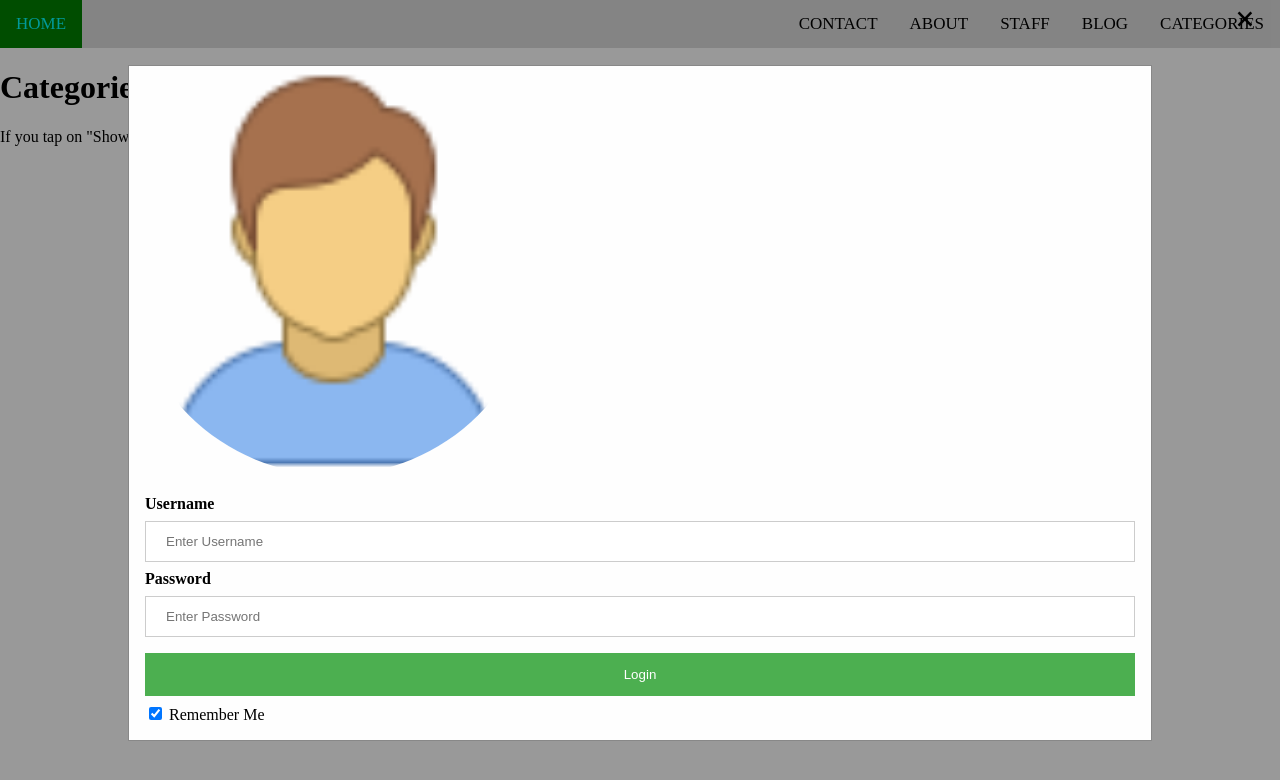
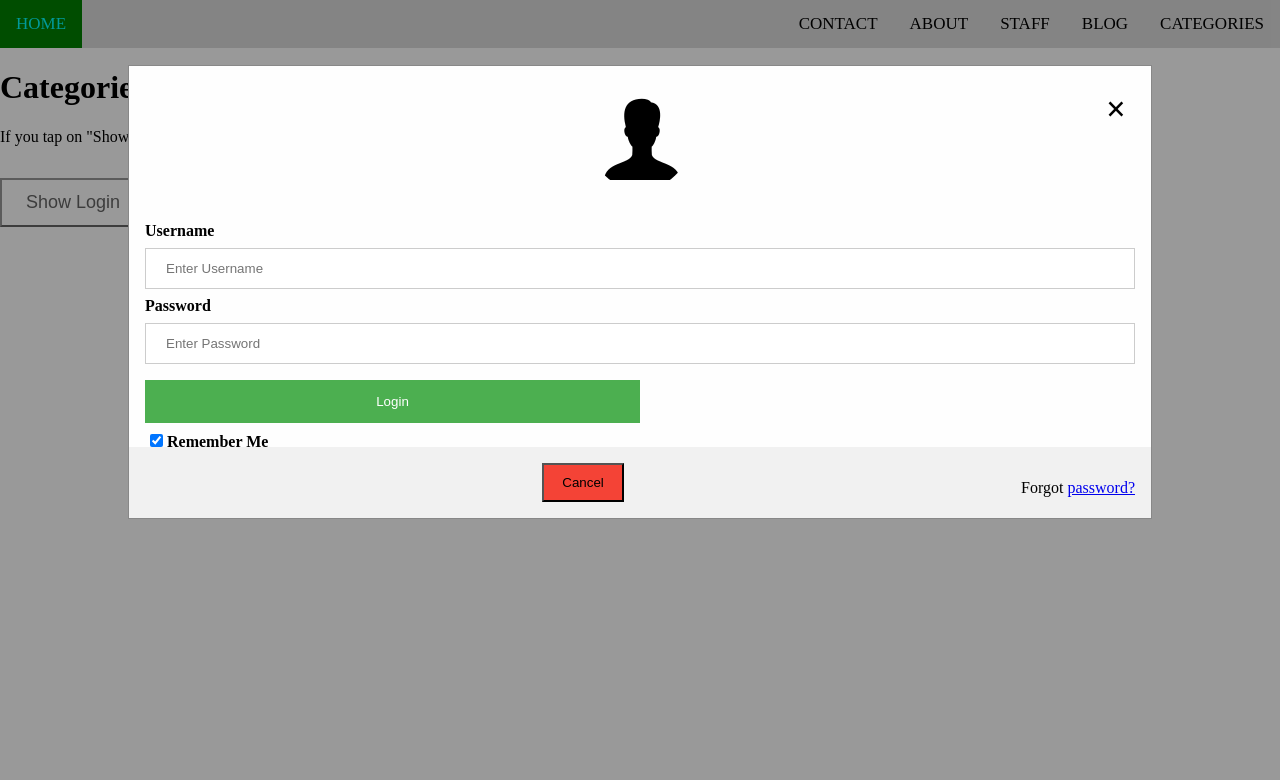
Before and after one commit to CabageMan/BlogWitoutJekyll, a plain HTML site: page pages/categories/index.html in a window 1280 px wide. Both pictures are taken after a click on the button "Show Login". Drawn offline with Linux system fonts and the light colour scheme.

Commit message:
Fix modal close button

```diff
--- a/assets/less/loginView.less
+++ b/assets/less/loginView.less
@@ -7,8 +7,17 @@
 @modalContentBorderColor: #888;
 @closeButtonColor: #000;
 
+// Containers
+.image-container {
+    text-align: center;
+    margin: 24px 0 12px 0;
+    position: relative;
+}
 
-// Inputs
+.container {
+    padding:  16px;
+    text-align: center;
+
     input[type=text], input[type=password] {
         width: 100%;
         padding: 12px 20px;
@@ -18,49 +27,16 @@ input[type=text], input[type=password] {
         box-sizing: border-box;
     }
 
-// Buttons
-button {
-    background-color: @buttonBackground;
-    color: white;
-    padding: 14px 20px;
-    margin: 8px 0;
-    border: none;
-    cursor: pointer;
-    width: 100%;
-
-    &.cancelButton {
-        width: auto;
-        padding: 10px 18px;
-        background-color: @cancelButtonBackground;
+    input[type=checkbox] {
+        width: 15px;
+        padding: 12px 20px;
+        display: inline-block;
     }
 
-    &:hover {
-        opacity: 0.8;
+    label {
+        float: left;
+        display: block;
     }
-}
-
-.close-button {
-    position: absolute;
-    right: 25px;
-    top: 0;
-    color: @closeButtonColor;
-    font-size: 35px;
-    font-weight: bold;
-
-    &:hover, &:focus {
-        color: red;
-        cursor: pointer;
-    }
-}
-
-// Containers
-.img-container {
-    text-align: center;
-    margin: 24px 0 12px 0;
-}
-
-.container {
-    padding:  16px;
 }
 
 .modal {
@@ -77,15 +53,51 @@ button {
 
     &-content {
         background-color: @modalContentBackground;
-        margin: 5px auto;
+        margin: 5px auto 15px auto;
         border: 1px solid @modalContentBorderColor;
         width: 80%;
+    }
+
+    &-button {
+        background-color: @buttonBackground;
+        color: white;
+        padding: 14px 20px;
+        margin: 8px 0;
+        border: none;
+        cursor: pointer;
+        width: 50%;
+        display: block;
+
+        &:hover {
+            opacity: 0.8;
+        }
+
+        &-cancel {
+            width: auto;
+            padding: 10px 18px;
+            background-color: @cancelButtonBackground;
+        }
+
+        &-close {
+            position: absolute;
+            right: 25px;
+            top: 0;
+            color: @closeButtonColor;
+            font-size: 35px;
+            font-weight: bold;
+
+            &:hover, &:focus {
+                color: red;
+                cursor: pointer;
+            }
+        }
     }
 }
 
 // Images
 img.avatar {
-    width: 40%;
+    width: 100px;
+    height: 100px;
     border-radius: 50%;
 }
 
--- a/pages/categories/index.html
+++ b/pages/categories/index.html
@@ -26,20 +26,22 @@
 
         <!-- The modal view -->
         <div id="modalLogin" class="modal">
-            <span onclick="document.getElementById('modalLogin').style.display = 'none'" class="close-button" title="Close Modal">&times;</span>
             <form class="modal-content zoom-animation" name="loginForm">
-                <div>
-                    <img src="/assets/images/icons/personMale.png" alt="Avatar" class="avatar">
+                <div class="image-container">
+                    <span onclick="document.getElementById('modalLogin').style.display = 'none'" class="modal-button-close" title="Close Modal">&times;</span>
+                    <img src="/assets/images/icons/userProfile.png" alt="Avatar" class="avatar">
                 </div>
                 <div class="container">
                     <label for="username"><b>Username</b></label>
                     <input type="text" placeholder="Enter Username" name="username">
                     <label for="password"><b>Password</b></label>
                     <input type="password" placeholder="Enter Password" name="password">
-                    <button id="loginSubmitButton" type="submit">Login</button>
-                    <label>
-                        <input type="checkbox" checked="checked" name="rememberMe"> Remember Me
-                    </label>
+                    <button id="loginSubmitButton" type="submit" class="modal-button">Login</button>
+                    <label for="rememberMe"><input type="checkbox" checked="checked" name="rememberMe"><b>Remember Me</b></label>
+                </div>
+                <div class="container" style="background-color: #f1f1f1;">
+                    <button type="button" onclick="document.getElementById('modalLogin').style.display='none'" class="modal-button-cancel">Cancel</button>
+                    <span class="password">Forgot <a href="#">password?</a></span>
                 </div>
             </form>
         </div>
```
Also changed, not shown: assets/css/loginView.css, assets/images/icons/userProfile.png (added). Lines whose indentation alone changed are shown as unchanged.
